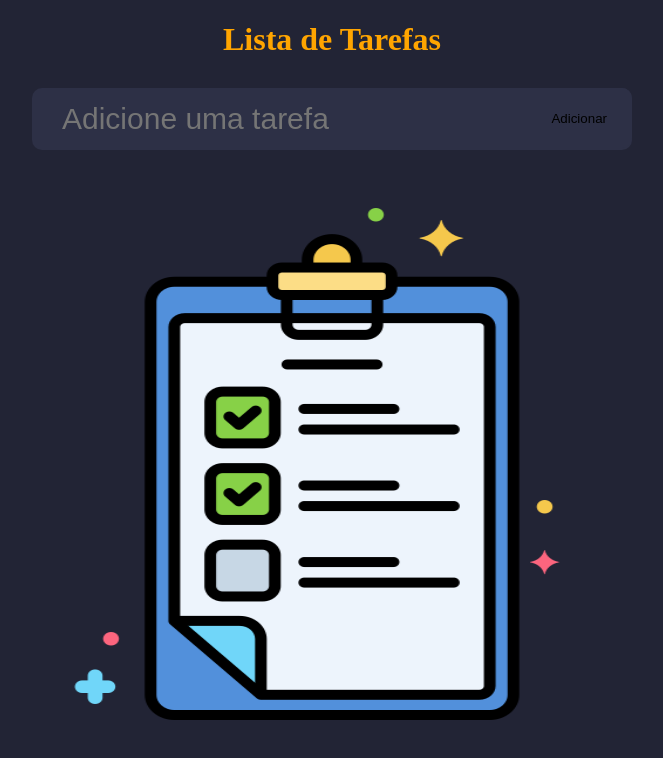
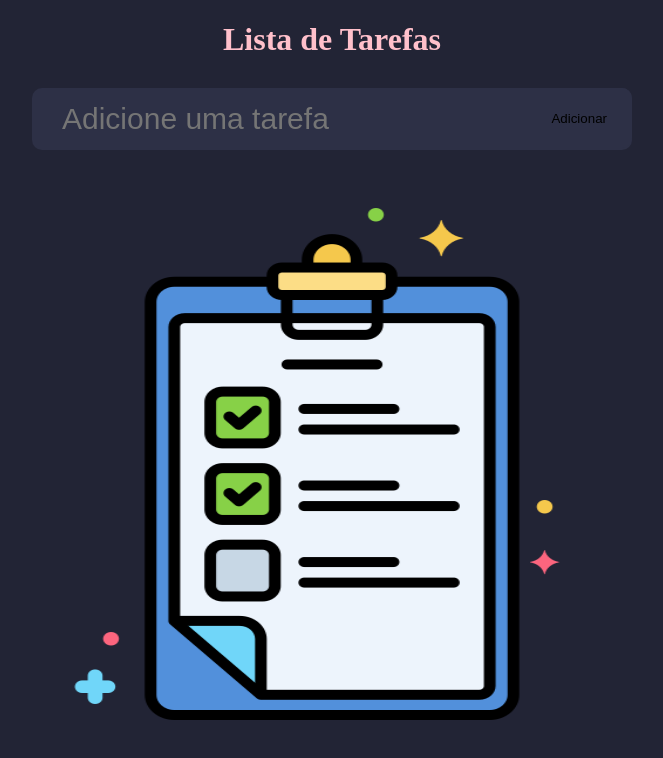
Before and after one commit to Anjsvf/tarefa, a React (Vite) app: page / in a window 1280 px wide. Shown: the top 758 px of the page, without its empty margins (308-971 px from the left). Built offline with nearby package versions, Linux system fonts and the light colour scheme.

Commit message:
Update TodoList.css

```diff
--- a/src/TodoList.css
+++ b/src/TodoList.css
@@ -6,7 +6,7 @@ body{
 }
 h1{
     font-weight: 900px;
-    color: orange;
+    color: pink;
     text-align: center;
 
 }
```
